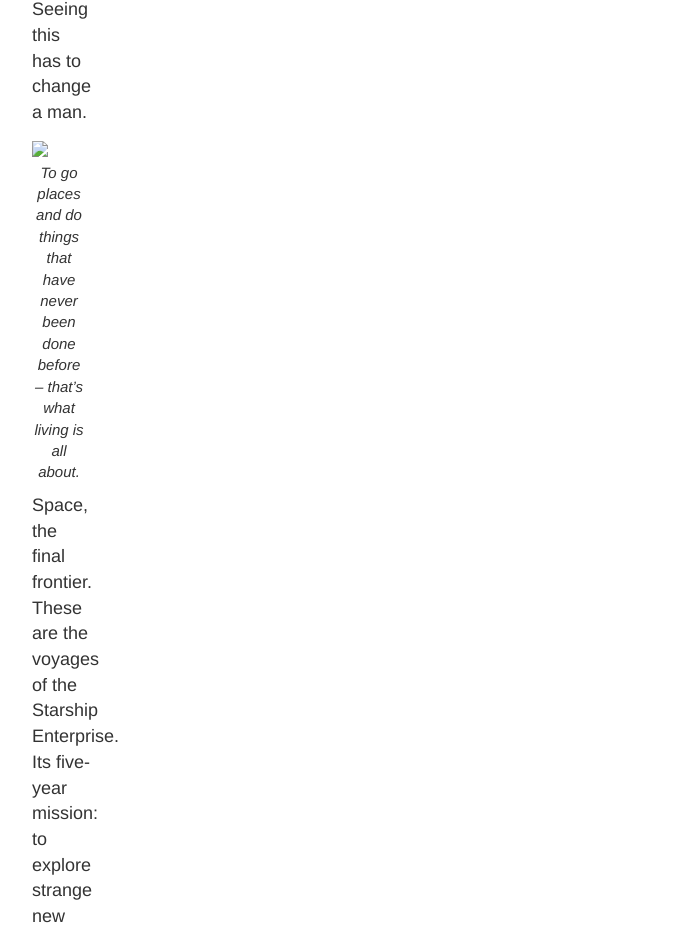
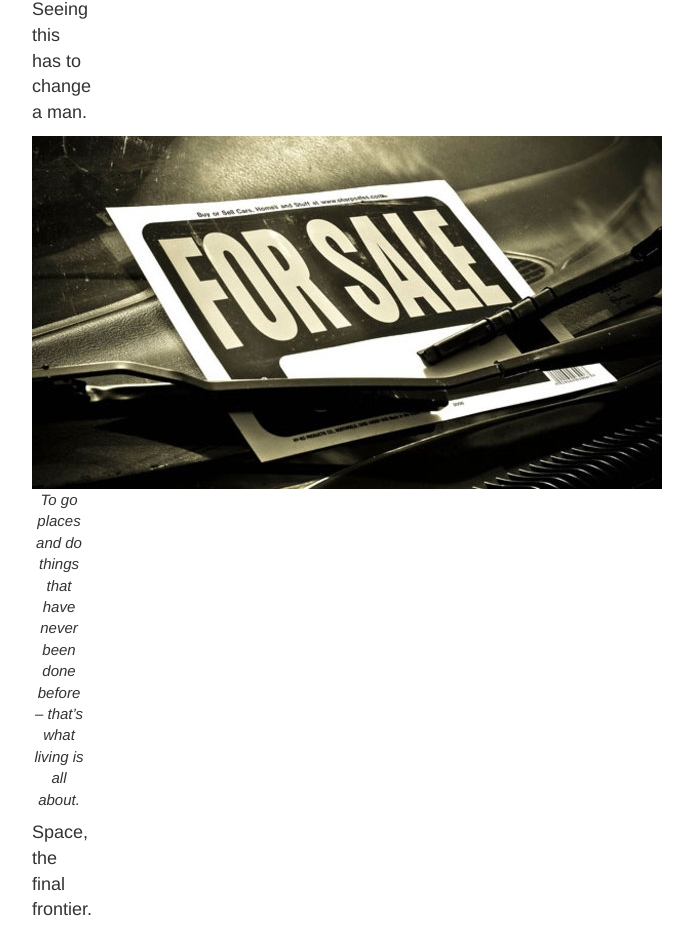
Before and after one commit to karlsol/ksol98, a plain HTML site: page index.html in a window 1280 px wide. Shown: the part 10434-11360 px from the top of the page, without its empty margins (578-1271 px from the left). Drawn offline with nearby package versions, Linux system fonts and the light colour scheme; files whose address does not match are found by name.

Commit message:
Update index.html

```diff
--- a/index.html
+++ b/index.html
@@ -53,7 +53,7 @@
   <p>Spaceflights cannot be stopped. This is not the work of any one man or even a group of men. It is a historical process which mankind is carrying out in accordance with the natural laws of human development.</p>
   <h1>Reaching for the Stars</h1>
   <p>As we got further and further away, it [the Earth] diminished in size. Finally it shrank to the size of a marble, the most beautiful you can imagine. That beautiful, warm, living object looked so fragile, so delicate, that if you touched it with a finger it would crumble and fall apart. Seeing this has to change a man.</p>
-  <img src="../Lesson2/images/car.jpg"></img>
+  <img src="images/car.jpg"></img>
   <p class="figure">To go places and do things that have never been done before – that’s what living is all about.</p>
   <p>Space, the final frontier. These are the voyages of the Starship Enterprise. Its five-year mission: to explore strange new worlds, to seek out new life and new civilizations, to boldly go where no man has gone before.</p>
   <p>As I stand out here in the wonders of the unknown at Hadley, I sort of realize there’s a fundamental truth to our nature, Man must explore, and this is exploration at its greatest.</p>
```
